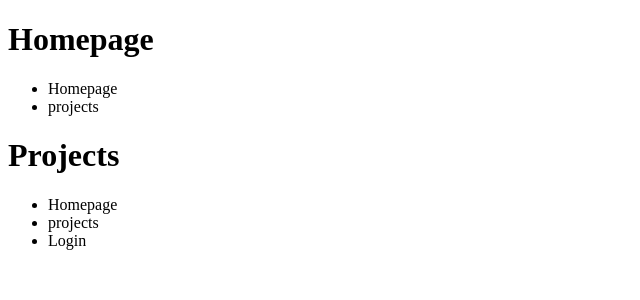
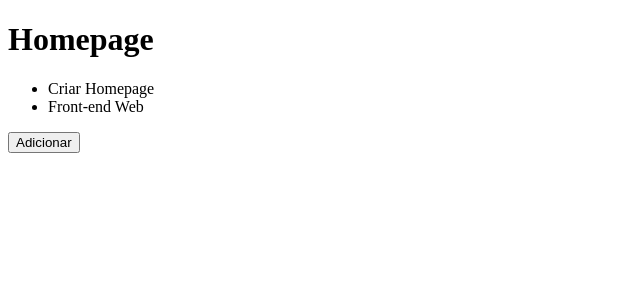
Before and after one commit to gabrieljcf/gostack-conceitos, a React app in the folder frontend/: page / in a window 1280 px wide. Shown: the top 300 px of the page, without its empty margins (0-640 px from the left). Built offline with nearby package versions, Linux system fonts and the light colour scheme.

Commit message:
working with state and immutability

```diff
--- a/frontend/src/App.js
+++ b/frontend/src/App.js
@@ -1,36 +1,25 @@
-import React from 'react';
+import React, { useState } from 'react';
 
 import Header from './components/Header';
 
 function App() {
+    const [projects, setProjects] = useState(['Criar Homepage', 'Front-end Web']);
+
+    function handleAddProject() {
+        setProjects([...projects, `Novo projeto ${Date.now()}`]);
+    }
+
     return (
         <>
-            <Header title="Homepage">
-                <ul>
-                    <li>Homepage</li>
-                    <li>projects</li>
-                </ul>
-            </Header>
-            <Header title="Projects">
-                <ul>
-                    <li>Homepage</li>
-                    <li>projects</li>
-                    <li>Login</li>
-                </ul>
-            </Header>
+            <Header title="Homepage" />
+            <ul>
+                {projects.map(project => <li key={project}>{project}</li>)}
+            </ul>
+
+            <button type="button" onClick={handleAddProject}>Adicionar</button>
+
         </>
     );
 }
 
 export default App;
-
-//uma propriedade é alguma informação que podemos passar
-//de um componente pai para um componente filho
-//ao usar o nosso componente podemos passar para ele uma propriedade
-//essa propriedade são como os atributos do html, porem podemos utiliza-los
-//dentro dos nossos componentes
-/**
- * dentro de todo componente react nós temos uma propriedade
- * chamda children, essa propriedade é responsavel por passar para o componente filho
- * todo o conteúdo que o componente pai colocou dentro dele
- */
--- a/frontend/src/components/Header.js
+++ b/frontend/src/components/Header.js
@@ -4,8 +4,6 @@ export default function Header({ title,children }) {
     return (
         <header>
             <h1>{title}</h1>
-
-            {children}
         </header>
     );
 }
```
